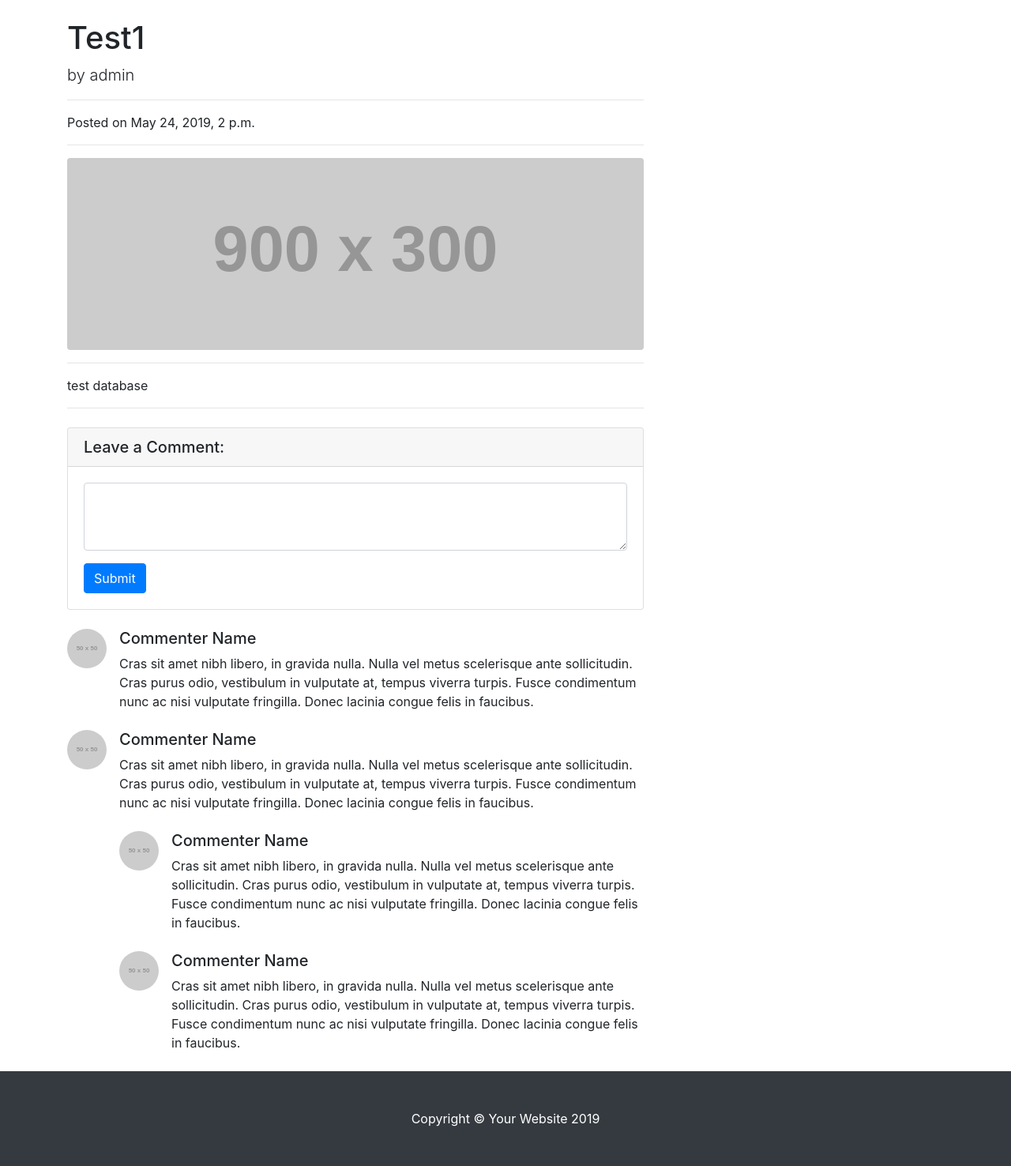
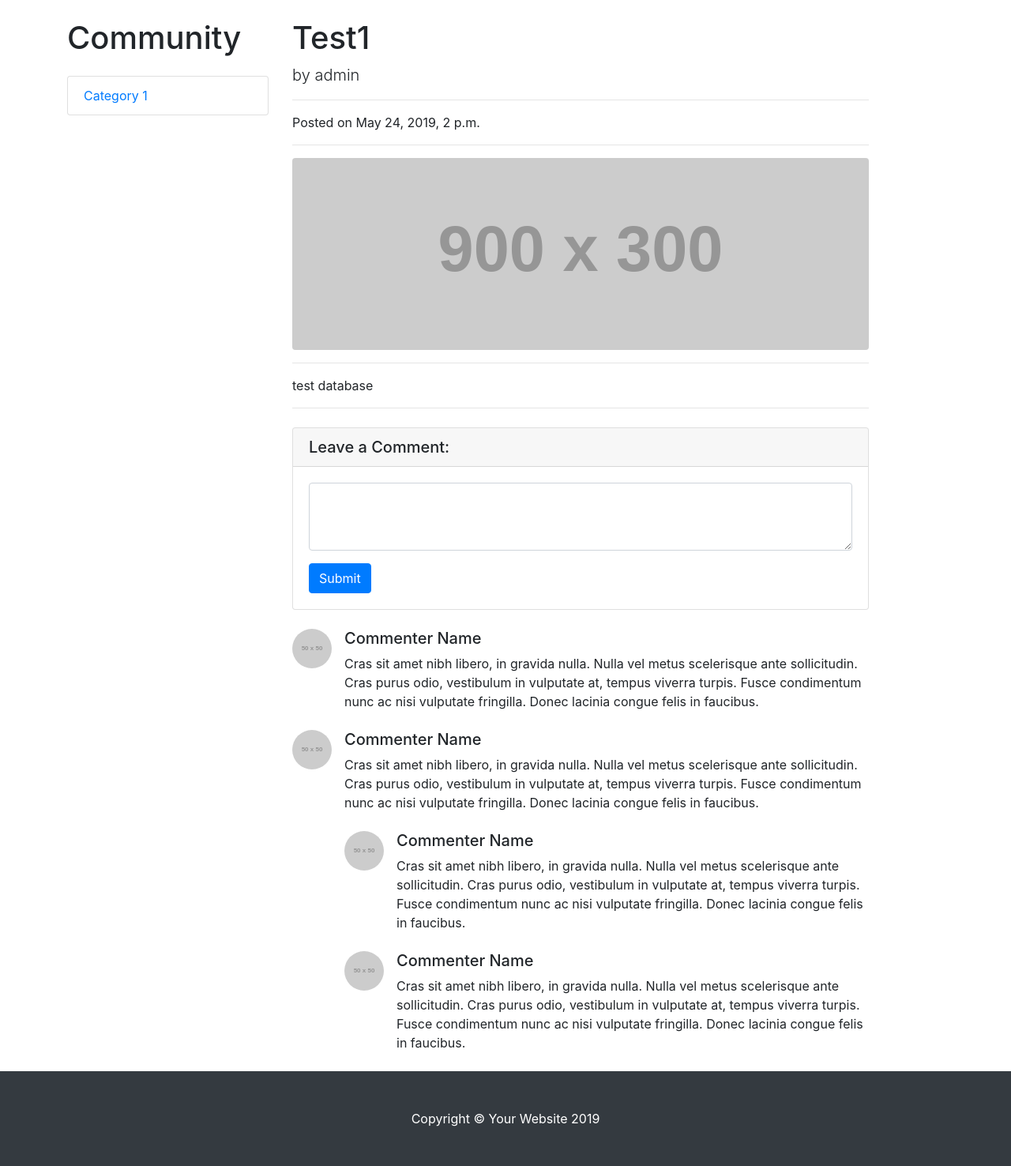
Before and after one commit to skkuse/2019spring_41class_team4, a Django app: page /community/1 in a window 1280 px wide. Shown: the part 56-1532 px from the top of the page at 79% size. Run offline with Django 3.2, Linux system fonts and the light colour scheme; data comes from the database, SQL or seed files in the repository; both versions use the stored data as it was after the commit; grey boxes labelled with a size stand in for pictures from a placeholder-image service; some libraries are stand-ins or nearby versions.

Commit message:
read_post.html 수정

```diff
--- a/untitled/templates/read_post.html
+++ b/untitled/templates/read_post.html
@@ -56,7 +56,15 @@
   <div class="container">
 
     <div class="row">
+        <div class="col-lg-3">
 
+        <h1 class="my-4">Community</h1>
+
+        <div class="list-group">
+          <a href="#" class="list-group-item">Category 1</a>
+        </div>
+
+      </div>
 
       <!-- Post Content Column -->
       <div class="col-lg-8">
```
Also changed, not shown: untitled/db.sqlite3.
